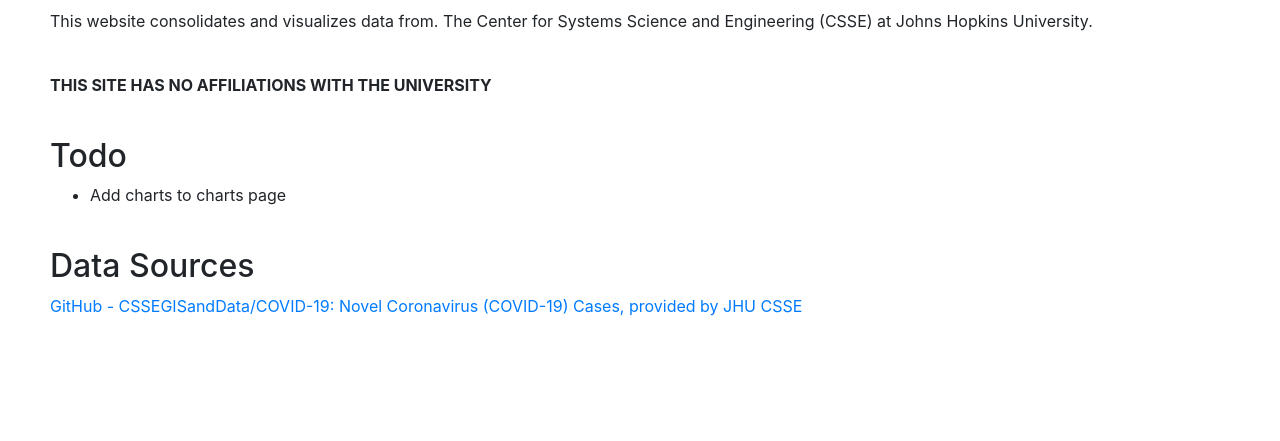
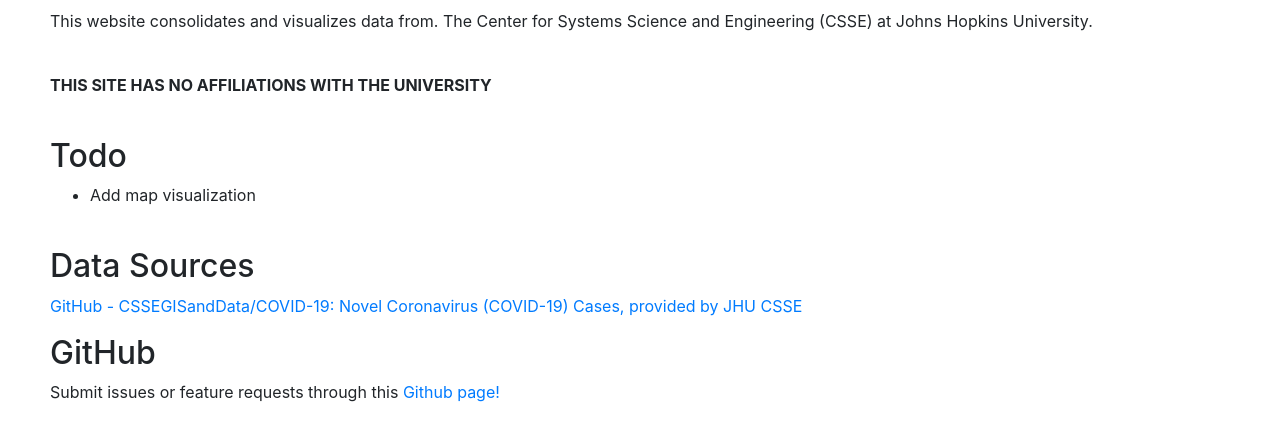
Before and after one commit to Nicholas-Chong/Coronavirus_website, a Django app: page /about in a window 1280 px wide. Shown: the part 222-663 px from the top of the page. Run offline with Django 3.2, Linux system fonts and the light colour scheme; some libraries are stand-ins or nearby versions.

Commit message:
Added github link to about

```diff
--- a/corona_website_app/templates/corona_website_app/about.html
+++ b/corona_website_app/templates/corona_website_app/about.html
@@ -19,10 +19,12 @@
         <br>
         <h2>Todo</h2>
         <ul>
-            <li>Add charts to charts page</li>
+            <li>Add map visualization</li>
         </ul>
         <br>
         <h2>Data Sources</h2>
         <p><a href="https://github.com/CSSEGISandData/COVID-19">GitHub - CSSEGISandData/COVID-19: Novel Coronavirus (COVID-19) Cases, provided by JHU CSSE</a></p>
+        <h2>GitHub</h2>
+        <p>Submit issues or feature requests through this <a href="https://github.com/Nicholas-Chong/coronavirus_tracker_website/issues">Github page!</a></p>
     </div>
 {% endblock content %}
```
